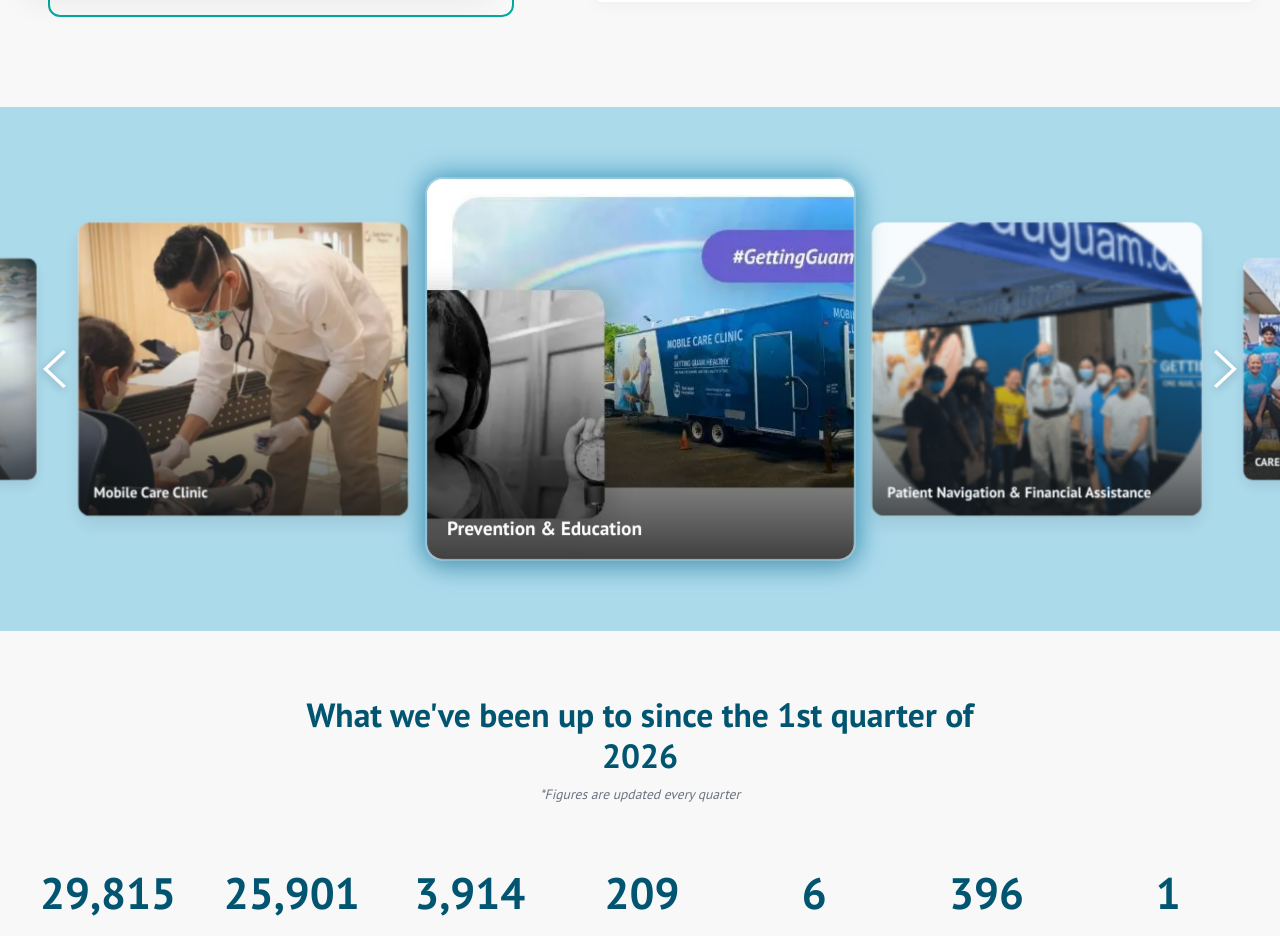
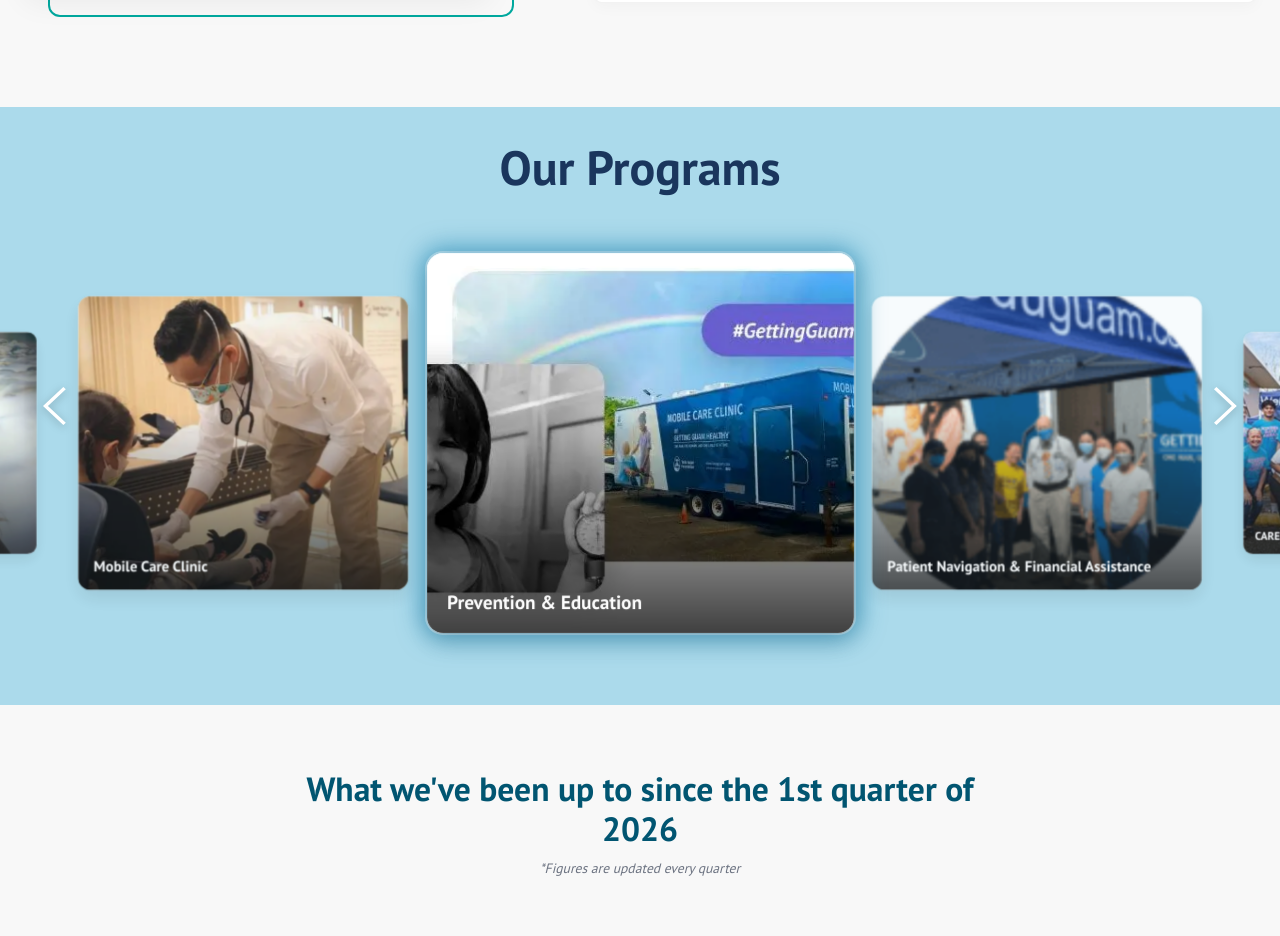
Before and after one commit to Bryson-V/TGFWebsite, a Next.js app: page / in a window 1280 px wide. Shown: the part 1200-2136 px from the top of the page. Built offline with nearby package versions, Linux system fonts and the light colour scheme.

Commit message:
Added title to program

```diff
--- a/components/sections/homepage/ProgramsWheel.jsx
+++ b/components/sections/homepage/ProgramsWheel.jsx
@@ -33,6 +33,9 @@ export default function ProgramsWheel({ programs = programsData }) {
 
     return (
         <div className={styles.wheelWrapper}>
+
+            <h2 className={styles.carouselTitle}>Our Programs</h2>
+
             <button ref={prevRef} className={`${styles.navBtn} ${styles.navBtnPrev}`} aria-label="Previous slide">
                 <IoIosArrowBack className={styles.arrowIcon} />
             </button>
--- a/components/sections/homepage/ProgramsWheel.module.css
+++ b/components/sections/homepage/ProgramsWheel.module.css
@@ -5,6 +5,18 @@
   padding: 3rem 0;
   background-color: #ABDAEB;
   overflow: hidden;
+}
+
+.carouselTitle {
+  display: block;
+  width: 100%;
+  text-align: center;
+  font-size: 3rem;
+  font-weight: 700;
+  color: #1A365D;
+  margin-top: -1rem;
+  margin-bottom: 2rem;
+  text-transform: capitalize;
 }
 
 .swiperContainer {
```
